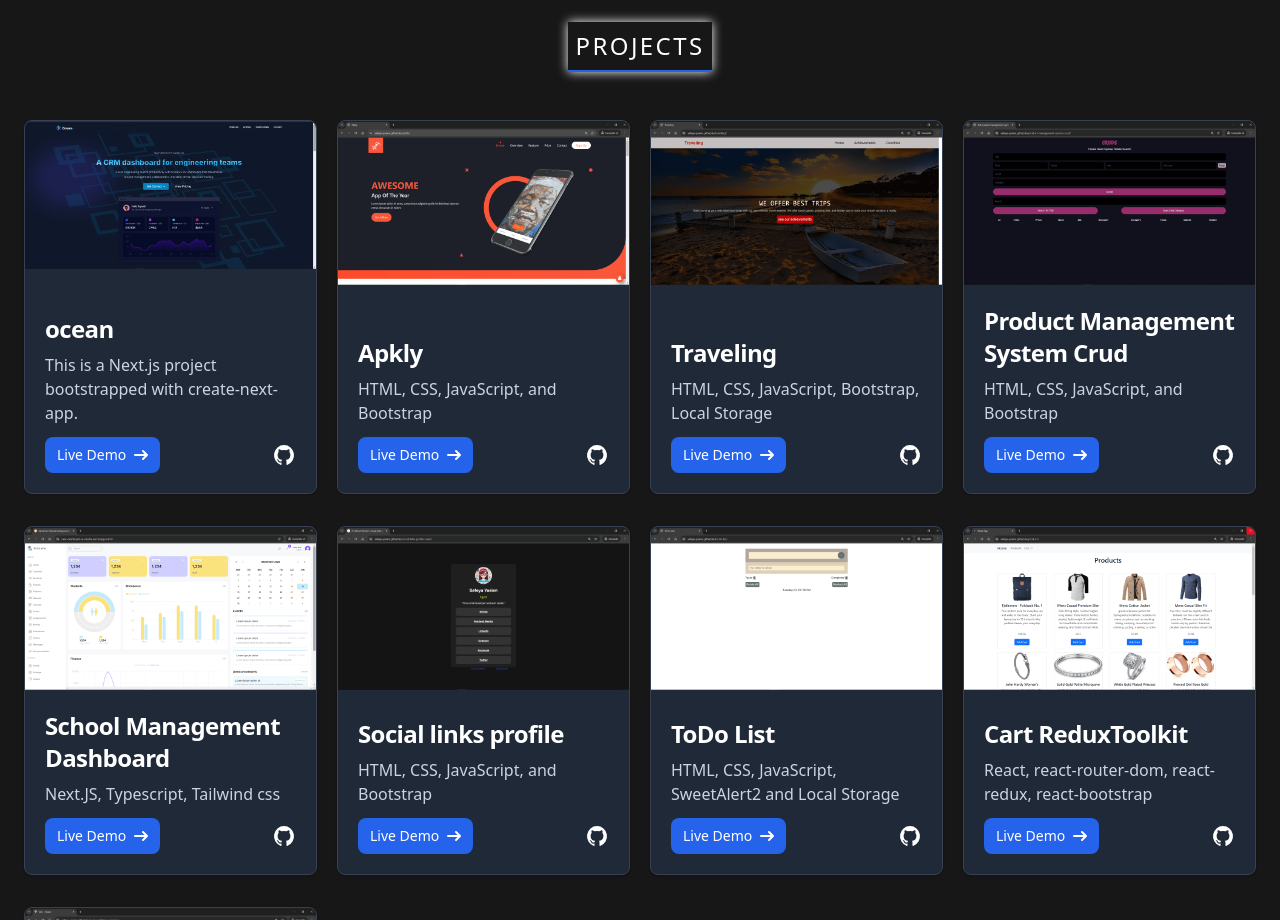
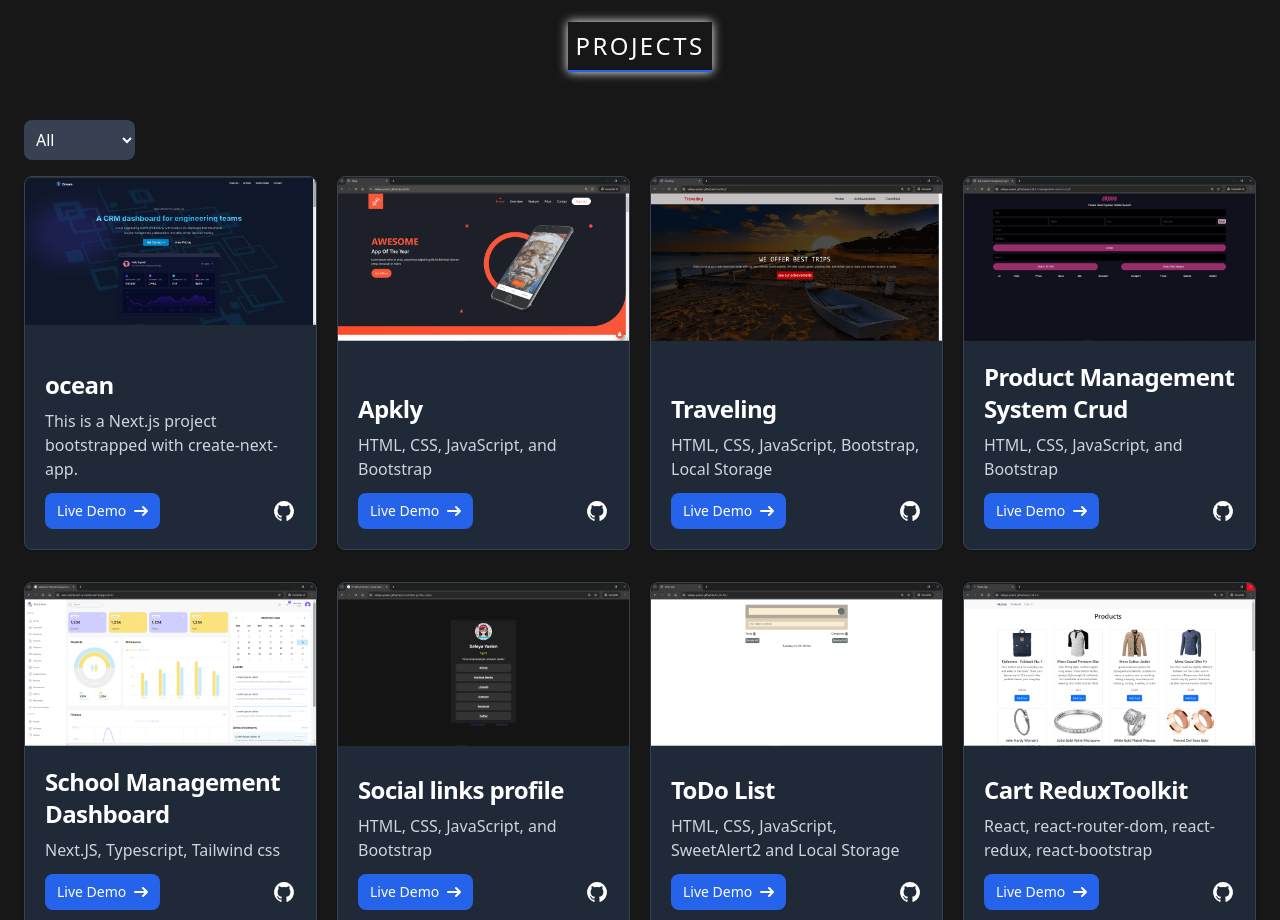
Before and after one commit to Safeya-Yasien/portfolio, a Next.js app: page / in a window 1280 px wide. Shown: the part 1760-2680 px from the top of the page. Built offline with nearby package versions, Linux system fonts and the light colour scheme.

Commit message:
create filter

```diff
--- /dev/null
+++ b/src/app/components/portfolio/ProjectFilter.tsx
@@ -0,0 +1,47 @@
+"use client";
+import React, { useState } from "react";
+
+const filterOptions: string[] = [
+  "All",
+  "CRA",
+  "Vite",
+  "Next.js",
+  "Bootstrap",
+  "Tailwind",
+  "TS",
+  "JS",
+  "Redux",
+  "Context",
+];
+
+interface ProjectFilterProps {
+  onFilterChange: (filter: string) => void;
+}
+
+const ProjectFilter: React.FC<ProjectFilterProps> = ({ onFilterChange }) => {
+  const [selectedTech, setSelectedTech] = useState<string>("All");
+
+  const handleChange = (e: React.ChangeEvent<HTMLSelectElement>) => {
+    const value = e.target.value;
+    setSelectedTech(value);
+    onFilterChange(value);
+  };
+
+  return (
+    <div className="mb-4">
+      <select
+        value={selectedTech}
+        onChange={handleChange}
+        className="p-2 bg-gray-700 text-white rounded-lg"
+      >
+        {filterOptions.map((tech) => (
+          <option key={tech} value={tech}>
+            {tech}
+          </option>
+        ))}
+      </select>
+    </div>
+  );
+};
+
+export default ProjectFilter;
--- a/src/app/components/portfolio/ProjectsSection.tsx
+++ b/src/app/components/portfolio/ProjectsSection.tsx
@@ -1,15 +1,32 @@
-import React from "react";
+"use client";
+import React, { useState } from "react";
 import CustomTitle from "./CustomTitle";
 import { projectsData } from "@/app/data/projectsData";
 import ProjectCard from "./ProjectCard";
+import ProjectFilter from "./ProjectFilter";
 
 const ProjectsSection = () => {
+  const [filter, setFilter] = useState("All");
+
+  const filterProjects = () => {
+    if (filter === "All") {
+      return projectsData;
+    } else {
+      return projectsData.filter((project) =>
+        project.technologies.includes(filter)
+      );
+    }
+  };
+
   return (
     <section id="projects">
       <div className="container">
         <CustomTitle title={"Projects"} />
+
+        <ProjectFilter onFilterChange={setFilter} />
+
         <div className="grid grid-cols-1 md:grid-cols-2 lg:grid-cols-3 xl:grid-cols-4 gap-5 gap-y-8">
-          {projectsData.map((project) => (
+          {filterProjects().map((project) => (
             <ProjectCard key={project.id} {...project} />
           ))}
         </div>
--- a/src/app/data/projectsData.ts
+++ b/src/app/data/projectsData.ts
@@ -6,6 +6,7 @@ export const projectsData = [
     image: "/projects/ocean.png",
     github_link: "https://github.com/Safeya-Yasien/ocean",
     live_demo: "https://master--my-ocean.netlify.app/",
+    technologies: ["NextJs", "Tailwind"],
   },
   {
     id: 2,
@@ -14,6 +15,7 @@ export const projectsData = [
     image: "/projects/apkly.png",
     github_link: "https://github.com/Safeya-Yasien/Apkly",
     live_demo: "https://safeya-yasien.github.io/Apkly/",
+    technologies: ["HTML", "CSS", "JS", "Bootstrap", "JQuery"],
   },
   {
     id: 3,
@@ -22,6 +24,7 @@ export const projectsData = [
     image: "/projects/traveling.png",
     github_link: "https://github.com/Safeya-Yasien/traveling",
     live_demo: "https://safeya-yasien.github.io/traveling/",
+    technologies: ["HTML", "CSS", "JS", "Bootstrap", "LocalStorage"],
   },
   {
     id: 4,
@@ -32,6 +35,7 @@ export const projectsData = [
       "https://github.com/Safeya-Yasien/product-management-system-crud",
     live_demo:
       "https://safeya-yasien.github.io/product-management-system-crud/",
+    technologies: ["HTML", "CSS", "JS", "LocalStorage"],
   },
   {
     id: 5,
@@ -40,6 +44,7 @@ export const projectsData = [
     image: "/projects/next-dashboard.png",
     github_link: "https://github.com/Safeya-Yasien/next-dashboard-ui",
     live_demo: "https://next-dashboard-ui-mocha.vercel.app/admin",
+    technologies: ["NextTs", "Tailwind", "react-big-calendar", "recharts"],
   },
 
   {
@@ -49,6 +54,7 @@ export const projectsData = [
     image: "/projects/social-links-profile.png",
     github_link: "https://github.com/Safeya-Yasien/social-links-profile-main",
     live_demo: "https://safeya-yasien.github.io/social-links-profile-main/",
+    technologies: ["HTML", "CSS"],
   },
   {
     id: 7,
@@ -57,6 +63,7 @@ export const projectsData = [
     image: "/projects/todo-list.png",
     github_link: "https://github.com/Safeya-Yasien/to-do-list",
     live_demo: "https://safeya-yasien.github.io/to-do-list/",
+    technologies: ["HTML", "CSS", "JS", "LocalStorage", "SweetAlert2"],
   },
   {
     id: 8,
@@ -65,13 +72,15 @@ export const projectsData = [
     image: "/projects/cart_reduxToolkit.png",
     github_link: "https://github.com/Safeya-Yasien/Cart_ReduxToolkit",
     live_demo: "https://safeya-yasien.github.io/Cart_ReduxToolkit/",
+    technologies: ["CRA", "Redux", "Redux-Toolkit", "React-Bootstrap"],
   },
   {
-    id: 8,
+    id: 9,
     title: "Portfolio Template",
     description: "React vite, react-bootstrap , SCSS,",
     image: "/projects/portfolio_template.png",
     github_link: "https://github.com/Safeya-Yasien/react-portfolio-template",
     live_demo: "https://safeya-yasien.github.io/react-portfolio-template/",
+    technologies: ["Vite", "React-Bootstrap", "SASS"],
   },
 ];
```
